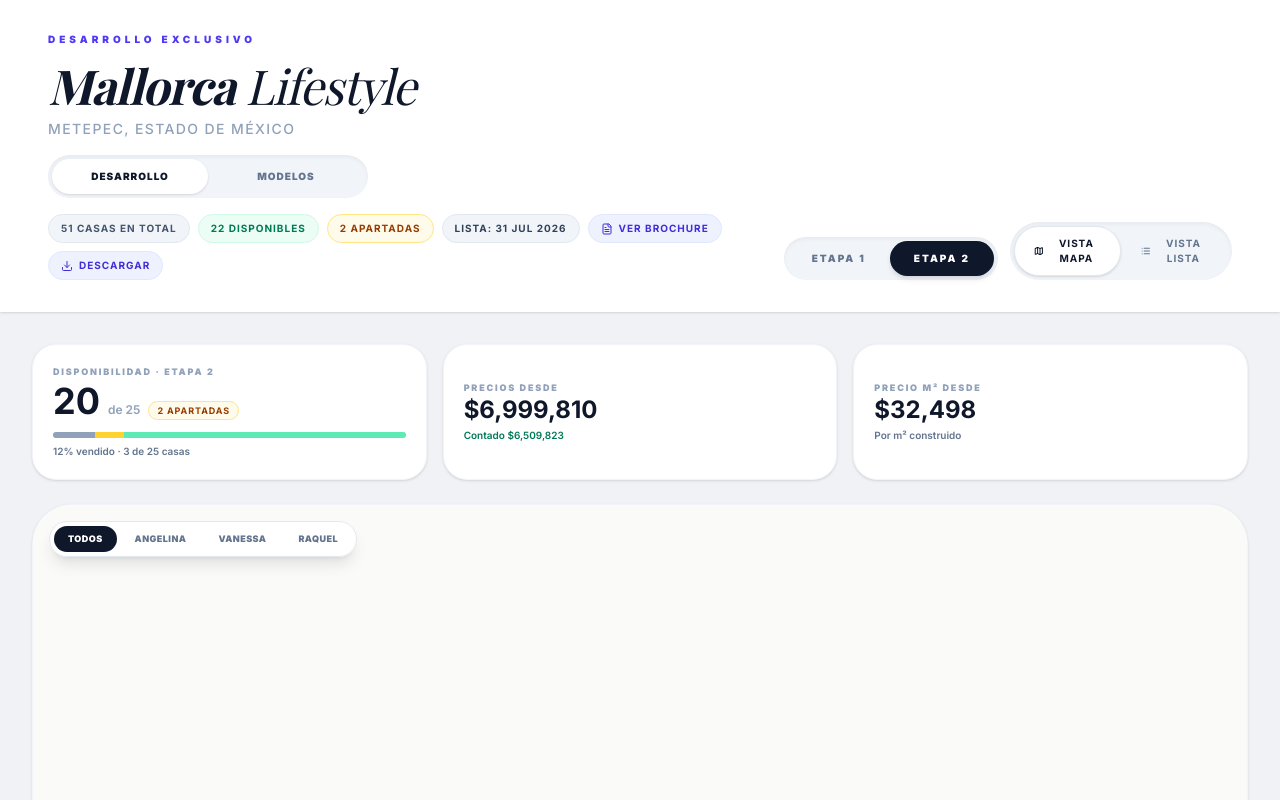
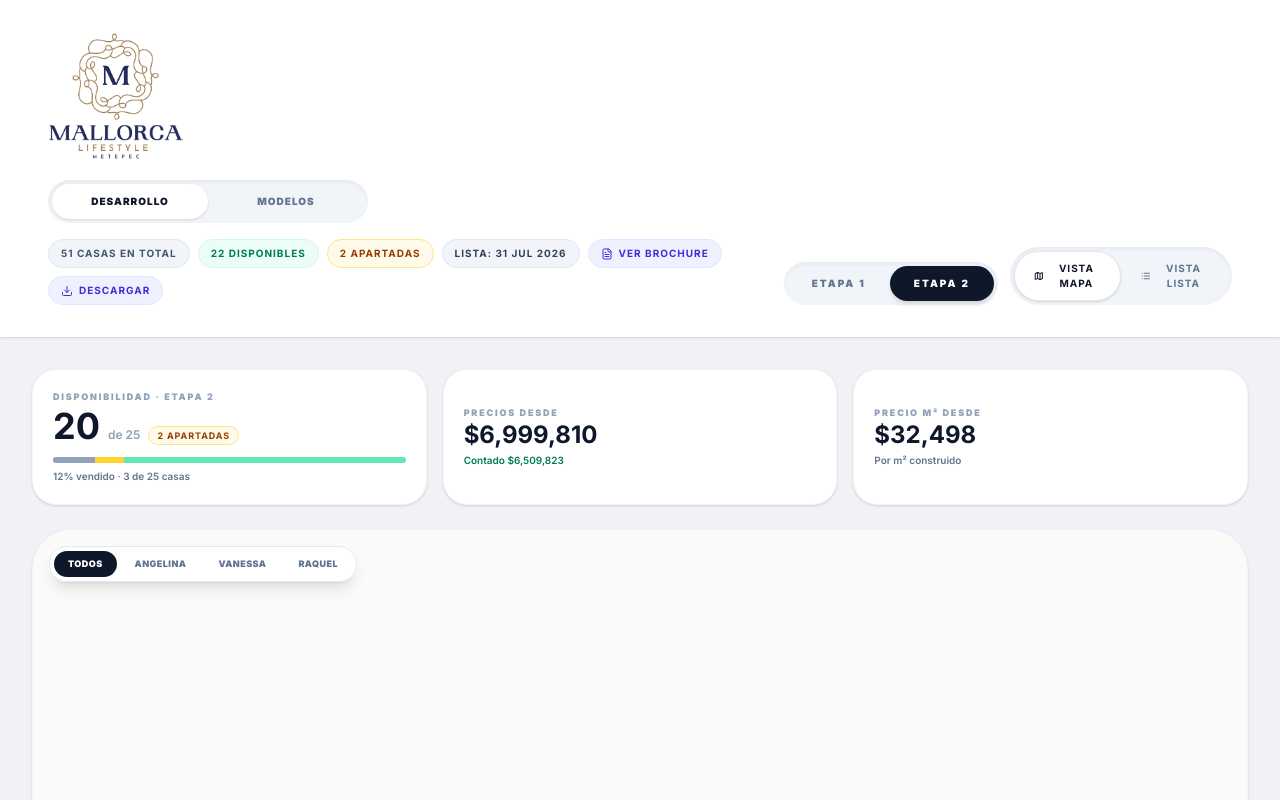
Before and after one commit to jozhmet-byte/mallorcar, a React (Vite) app: page / in a window 1280 px wide. Shown: the top 800 px of the page. Built offline with nearby package versions, Linux system fonts and the light colour scheme; a web font is replaced by a local one.

Commit message:
feat: logo oficial en el encabezado; quita etiqueta 'Desarrollo Exclusivo'

```diff
--- a/src/App.tsx
+++ b/src/App.tsx
@@ -1179,9 +1179,9 @@ const App = () => {
         {/* Specific Header Content */}
         <div className="px-6 py-6 lg:px-12 lg:py-8 flex flex-col lg:flex-row justify-between lg:items-end gap-6">
           <div>
-            <span className="text-[10px] font-black tracking-[0.4em] uppercase text-indigo-600 block mb-2">Desarrollo Exclusivo</span>
-            <h1 className="text-4xl lg:text-5xl font-serif italic text-slate-900 leading-tight tracking-tight"><span className="font-black">Mallorca</span> Lifestyle</h1>
-            <span className="text-sm text-slate-400 font-medium tracking-[0.1em] uppercase mt-1 mb-4 block">Metepec, Estado de México</span>
+            <h1 className="mb-5">
+              <img src="/logo-mallorca.png" alt="Mallorca Lifestyle Metepec" className="h-28 lg:h-32 w-auto select-none" draggable={false} />
+            </h1>
 
             {/* Main Navigation Tabs */}
             <div className="bg-slate-100 p-1 rounded-full flex shadow-inner w-full sm:max-w-xs mb-4">
```
Also changed, not shown: public/logo-mallorca.png (added).
